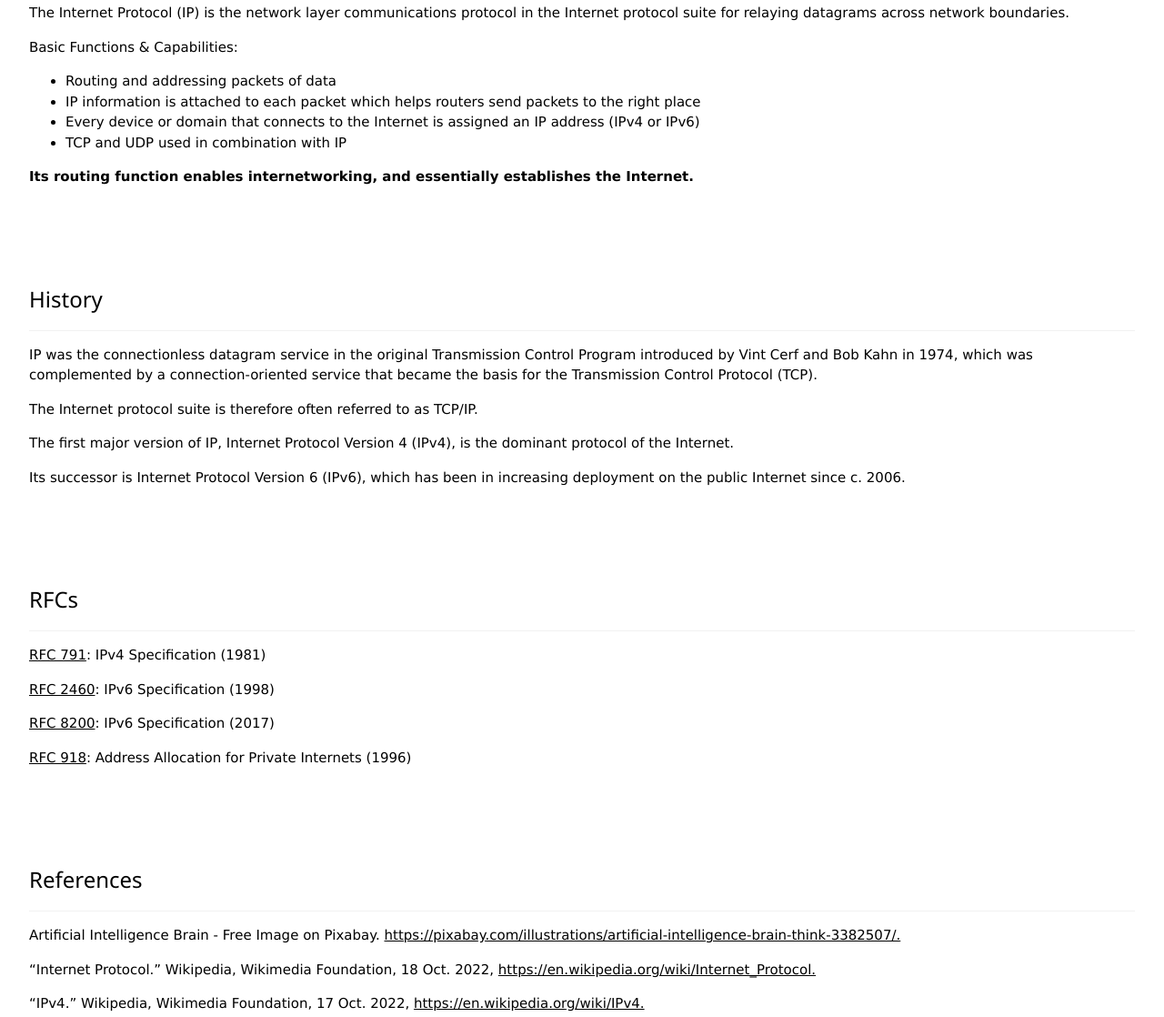
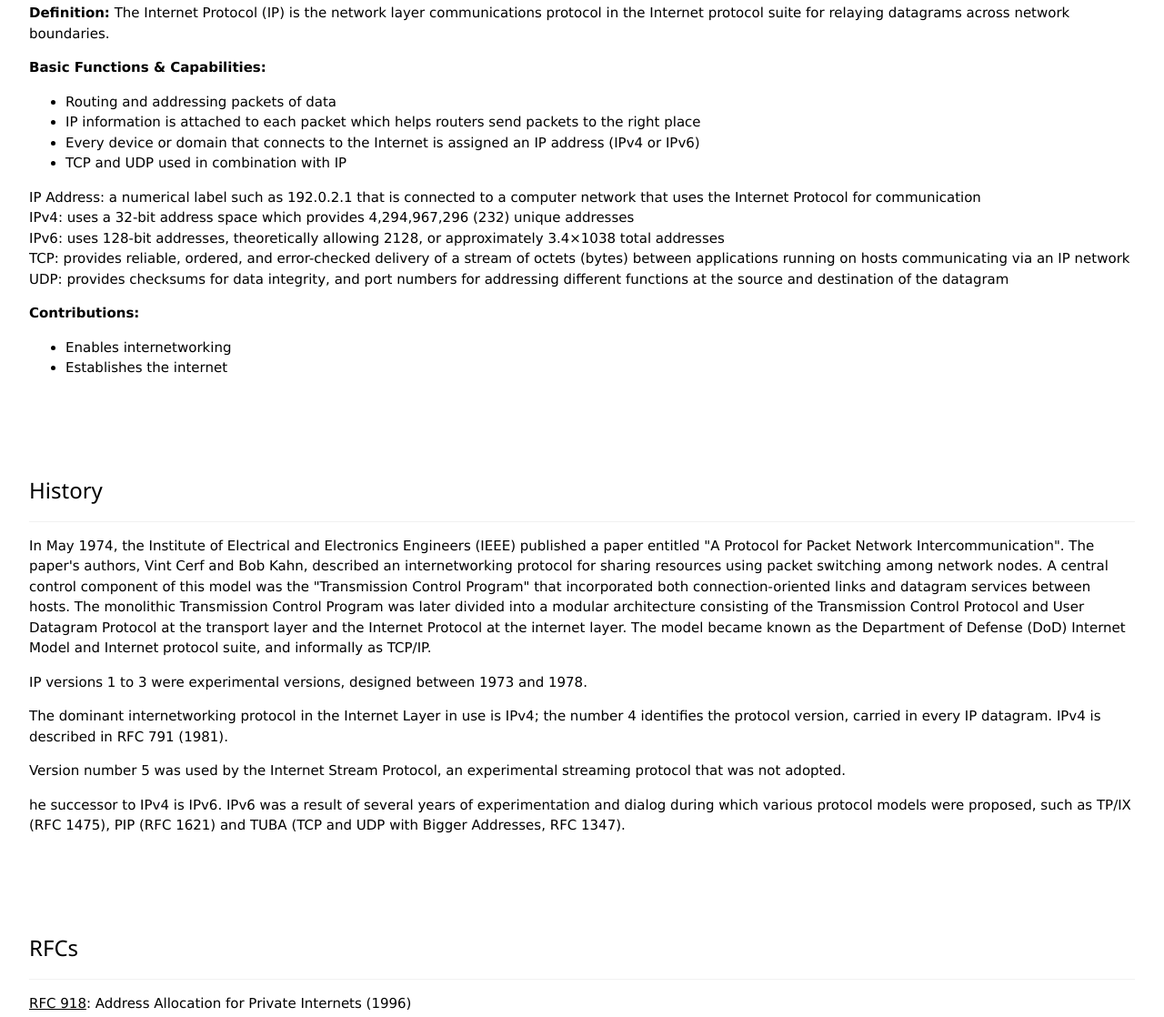
Before and after one commit to vdulc001/CS312, a plain HTML site: page index.html in a window 1280 px wide. Shown: the part 1034-2152 px from the top of the page at 91% size. Drawn offline with nearby package versions, Linux system fonts and the light colour scheme.

Commit message:
Add files via upload

```diff
--- a/index.html
+++ b/index.html
@@ -1,7 +1,7 @@
 <!DOCTYPE html>
 <html>
 <head>
-<title>WWW Information Page</title>
+<title>WWW Information Page - Vaelyn Dulce</title>
 <meta charset="UTF-8">
 <meta name="viewport" content="width=device-width, initial-scale=1">
 <link rel="stylesheet" href="https://www.w3schools.com/w3css/4/w3.css">
@@ -11,7 +11,7 @@
 <!-- Navbar (sit on top) -->
 <div class="w3-top">
   <div class="w3-bar w3-white w3-wide w3-padding w3-card">
-    <a href="#home" class="w3-bar-item w3-button">WWW Information Page</a>
+    <a href="#home" class="w3-bar-item w3-button">WWW Information Page - Vaelyn Dulce</a>
     <!-- Float links to the right. Hide them on small screens -->
     <div class="w3-right w3-hide-small">
       <a href="#ip" class="w3-bar-item w3-button">IP</a>
@@ -34,19 +34,32 @@
   <div class="w3-container w3-padding-32" id="ip">
     <h3 class="w3-border-bottom w3-border-light-grey w3-padding-16">IP</h3>
 	<p>
-		The Internet Protocol (IP) is the network layer communications protocol in the Internet protocol suite for relaying datagrams across network boundaries.
+		<b>Definition:</b> The Internet Protocol (IP) is the network layer communications protocol in the Internet protocol suite for relaying datagrams across network boundaries.
     </p>
 	<p>
-		Basic Functions &amp; Capabilities:
+		<b>Basic Functions &amp; Capabilities:</b>
 		<ul>
 			<li>Routing and addressing packets of data</li>
 			<li>IP information is attached to each packet which helps routers send packets to the right place</li>
 			<li>Every device or domain that connects to the Internet is assigned an IP address (IPv4 or IPv6)</li>
 			<li>TCP and UDP used in combination with IP</li>
 		</ul>
+
+		<p>
+			IP Address: a numerical label such as 192.0.2.1 that is connected to a computer network that uses the Internet Protocol for communication<br>
+			IPv4: uses a 32-bit address space which provides 4,294,967,296 (232) unique addresses<br>
+			IPv6: uses 128-bit addresses, theoretically allowing 2128, or approximately 3.4×1038 total addresses<br>
+			TCP: provides reliable, ordered, and error-checked delivery of a stream of octets (bytes) between applications running on hosts communicating via an IP network<br>
+			UDP: provides checksums for data integrity, and port numbers for addressing different functions at the source and destination of the datagram
+		</p>
+
 	</p>
 	<p>
-		<b>Its routing function enables internetworking, and essentially establishes the Internet.</b>
+		<b>Contributions:</b>
+		<ul>
+			<li>Enables internetworking</li>
+			<li>Establishes the internet</li>
+		</ul>
 	</p>
   </div>
 
@@ -54,10 +67,17 @@
   <div class="w3-container w3-padding-32" id="history">
     <h3 class="w3-border-bottom w3-border-light-grey w3-padding-16">History</h3>
     <p>
-		<p>IP was the connectionless datagram service in the original Transmission Control Program introduced by Vint Cerf and Bob Kahn in 1974, which was complemented by a connection-oriented service that became the basis for the Transmission Control Protocol (TCP).</p>
-		<p>The Internet protocol suite is therefore often referred to as TCP/IP.</p>
-		<p>The first major version of IP, Internet Protocol Version 4 (IPv4), is the dominant protocol of the Internet.</p>
-		<p>Its successor is Internet Protocol Version 6 (IPv6), which has been in increasing deployment on the public Internet since c. 2006.</p>
+		<p>
+			In May 1974, the Institute of Electrical and Electronics Engineers (IEEE) published a paper entitled "A Protocol for Packet Network Intercommunication".
+			The paper's authors, Vint Cerf and Bob Kahn, described an internetworking protocol for sharing resources using packet switching among network nodes.
+			A central control component of this model was the "Transmission Control Program" that incorporated both connection-oriented links and datagram services between hosts.
+			The monolithic Transmission Control Program was later divided into a modular architecture consisting of the Transmission Control Protocol and User Datagram Protocol at the transport layer and the Internet Protocol at the internet layer.
+			The model became known as the Department of Defense (DoD) Internet Model and Internet protocol suite, and informally as TCP/IP.
+		</p>
+		<p>IP versions 1 to 3 were experimental versions, designed between 1973 and 1978.</p>
+		<p>The dominant internetworking protocol in the Internet Layer in use is IPv4; the number 4 identifies the protocol version, carried in every IP datagram. IPv4 is described in RFC 791 (1981).</p>
+		<p>Version number 5 was used by the Internet Stream Protocol, an experimental streaming protocol that was not adopted.</p>
+		<p>he successor to IPv4 is IPv6. IPv6 was a result of several years of experimentation and dialog during which various protocol models were proposed, such as TP/IX (RFC 1475), PIP (RFC 1621) and TUBA (TCP and UDP with Bigger Addresses, RFC 1347).</p>
     </p>
   </div>
 
@@ -65,11 +85,10 @@
   <div class="w3-container w3-padding-32" id="rfcs">
     <h3 class="w3-border-bottom w3-border-light-grey w3-padding-16">RFCs</h3>
     <p>
+		<p><a href="https://datatracker.ietf.org/doc/html/rfc1918">RFC 918</a>: Address Allocation for Private Internets (1996)</p>
 		<p><a href="https://datatracker.ietf.org/doc/html/rfc791">RFC 791</a>: IPv4 Specification (1981)</p>
 		<p><a href="https://datatracker.ietf.org/doc/html/rfc2460">RFC 2460</a>: IPv6 Specification (1998)</p>
 		<p><a href="https://datatracker.ietf.org/doc/html/rfc8200">RFC 8200</a>: IPv6 Specification (2017)</p>
-		<p><a href="https://datatracker.ietf.org/doc/html/rfc1918">RFC 918</a>: Address Allocation for Private Internets (1996)</p>
-
     </p>
   </div>
 
@@ -83,12 +102,15 @@
 		<p>“IPv6.” Wikipedia, Wikimedia Foundation, 16 Oct. 2022, <a href="https://en.wikipedia.org/wiki/IPv6">https://en.wikipedia.org/wiki/IPv6.</a></p>
 		<p>Kerner, Sean Michael. “What Is Internet Protocol (IP)?” SearchUnifiedCommunications, TechTarget, 10 May 2021, <a href="https://www.techtarget.com/searchunifiedcommunications/definition/Internet-Protocol">https://www.techtarget.com/searchunifiedcommunications/definition/Internet-Protocol.</a></p>
 		<p>Monitor Binary System - Free Image on Pixabay. <a href="https://pixabay.com/illustrations/monitor-binary-binary-system-1307227/">https://pixabay.com/illustrations/monitor-binary-binary-system-1307227/.</a></p>
+		<p>“Transmission Control Protocol.” Wikipedia, Wikimedia Foundation, 19 Oct. 2022, <a href="https://en.wikipedia.org/wiki/Transmission_Control_Protocol">https://en.wikipedia.org/wiki/Transmission_Control_Protocol.</a></p>
+		<p>“User Datagram Protocol.” Wikipedia, Wikimedia Foundation, 19 Oct. 2022, <a href="https://en.wikipedia.org/wiki/User_Datagram_Protocol">https://en.wikipedia.org/wiki/User_Datagram_Protocol.</a></p>
+		<p>W3.CSS Templates, <a href="https://www.w3schools.com/w3css/w3css_templates.asp">https://www.w3schools.com/w3css/w3css_templates.asp.</a></p>
 		<p>What Is the Internet Protocol? | Cloudflare. <a href="https://www.cloudflare.com/learning/network-layer/internet-protocol/">https://www.cloudflare.com/learning/network-layer/internet-protocol/.</a></p>
     </p>
   </div>
 
 <!-- Image of location/map -->
-<div class="w3-container">
+<div class="w3-container w3-padding-32">
   <img src="ai.jpg" class="w3-image" style="width:100%">
 </div>
 
```
